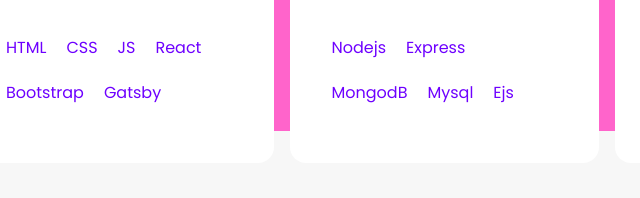
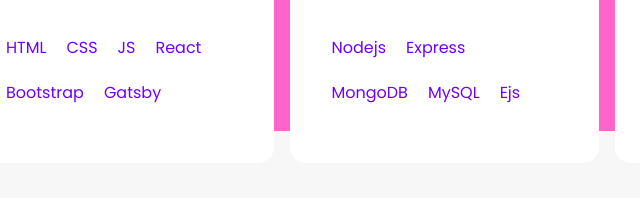
Before and after one commit to geraldombuthia/Developer-Portfolio, a plain HTML site: page index.html in a window 1280 px wide. Shown: the part 1662-1860 px from the top of the page, 196-836 px from the left. Drawn offline with nearby package versions, Linux system fonts and the light colour scheme; a script that the page names is missing.

Commit message:
Added better spelling

```diff
--- a/index.html
+++ b/index.html
@@ -138,8 +138,8 @@
                         <div class="skill-tab">
                             <p>Nodejs</p>
                             <p>Express</p>
-                            <p>MongodB</p>
-                            <p>Mysql</p>
+                            <p>MongoDB</p>
+                            <p>MySQL</p>
                             <p>Ejs</p>
                         </div>
                     </p>
```
